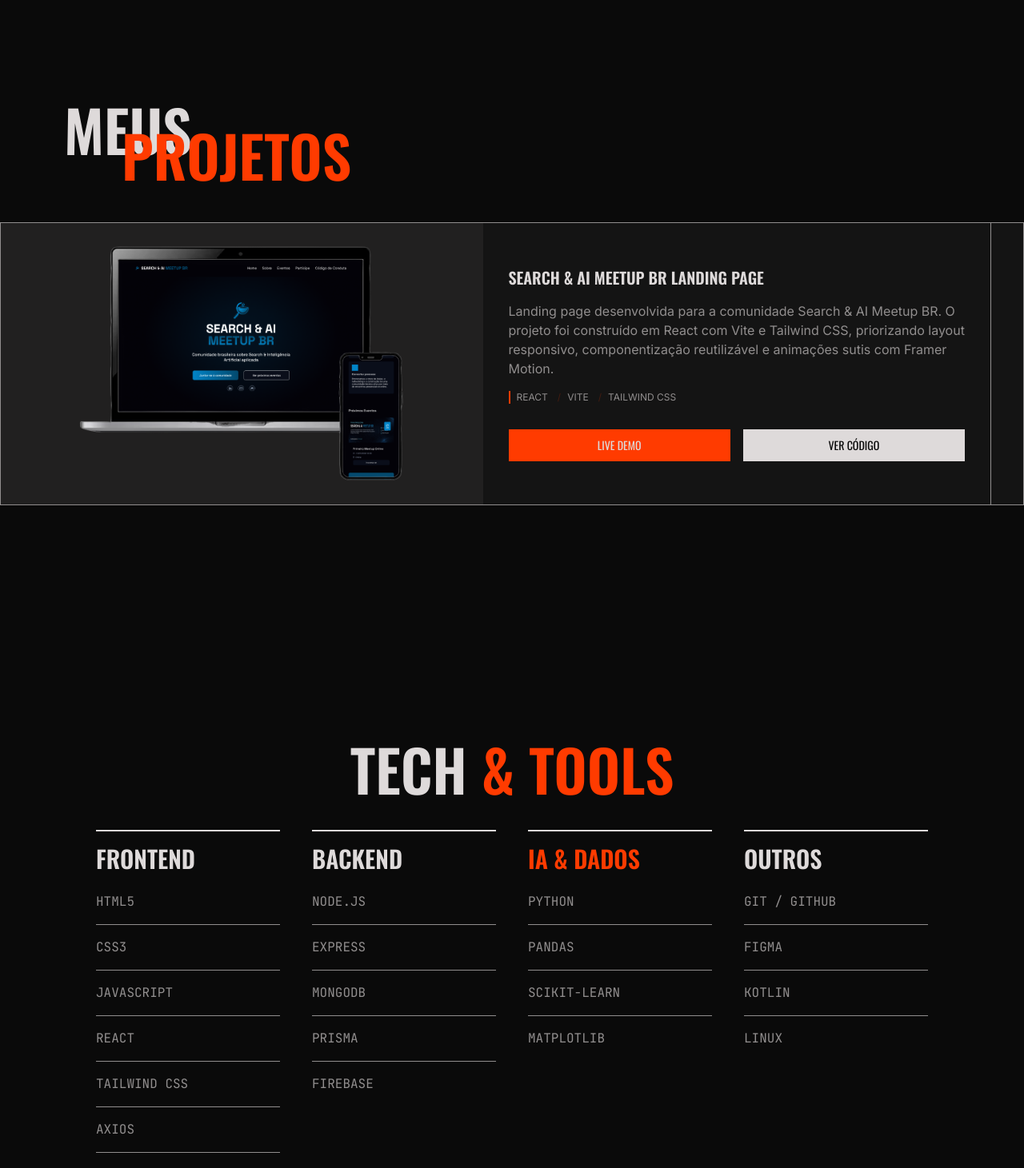
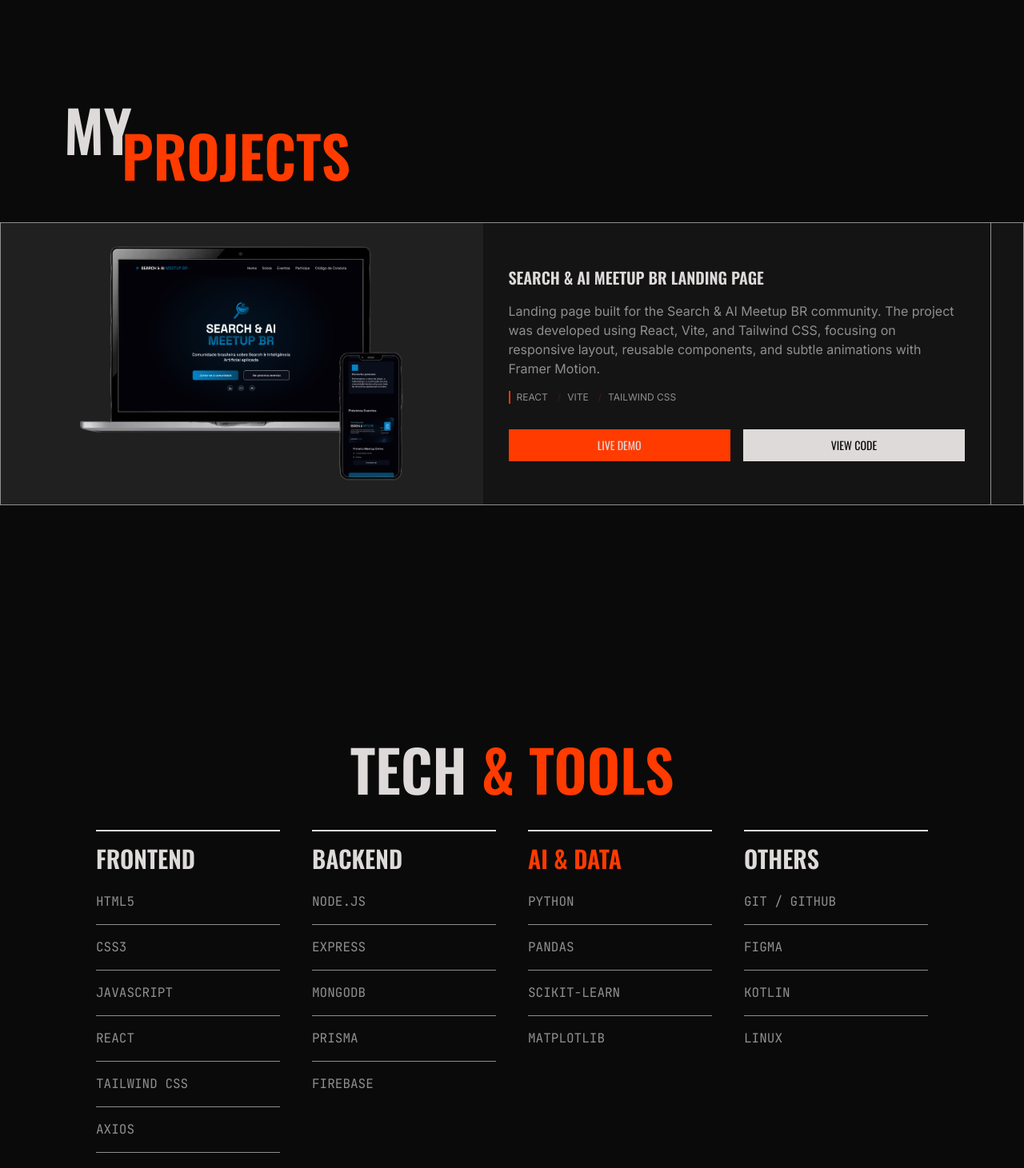
Before and after one commit to isabellatressino/portfolio, a React (Vite) app: page / in a window 1280 px wide. Shown: the part 1580-3041 px from the top of the page at 80% size. Built offline with nearby package versions, Linux system fonts and the light colour scheme.

Commit message:
Translate Projects, Tech and Footer

```diff
--- a/src/components/layout/Footer.jsx
+++ b/src/components/layout/Footer.jsx
@@ -1,4 +1,9 @@
+import { useTranslation } from "react-i18next";
+
 export default function Footer() {
+
+    const { t } = useTranslation();
+
     return (
         <section className="grid-design p-8 sm:px-10 lg:px-20">
             <h4 className="col-span-4 text-2xl mx-auto sm:mx-0 lg:col-start-1 lg:row-start-1 lg:col-span-6">
@@ -13,7 +18,7 @@
             </div>
 
             <hr className="col-span-4 mt-8 border-text-muted/30 sm:col-span-8 lg:col-span-12"></hr>
-            <span className="col-span-4 text-xs mt-2 mx-auto sm:col-span-8 lg:col-span-12">© 2025 Isabella Tressino. Design & desenvolvimento próprios</span>
+            <span className="col-span-4 text-xs mt-2 mx-auto sm:col-span-8 lg:col-span-12">© 2025 Isabella Tressino. {t("footer.rights")}</span>
         </section>
     )
 }
--- a/src/components/layout/NavBar.jsx
+++ b/src/components/layout/NavBar.jsx
@@ -3,7 +3,7 @@
 import MobileMenu from "./MobileMenu";
 import { NavItem } from "../utils/NavItem";
 import LanguageToggle from '../utils/LanguageToggle.jsx'
-import { useTranslation, Trans } from "react-i18next";
+import { useTranslation } from "react-i18next";
 
 export default function Navbar() {
     const [open, setOpen] = useState(false);
--- a/src/components/sections/Projects.jsx
+++ b/src/components/sections/Projects.jsx
@@ -1,8 +1,12 @@
 import { motion } from "framer-motion";
 import { projects } from "../../data/projects";
 import { fadeLeft, fadeRight, fadeUp } from "../../animations/animations";
+import { useTranslation } from "react-i18next";
 
 export default function Projects() {
+
+    const { t } = useTranslation();
+
     return (
         <section
             id="projects"
@@ -17,9 +21,9 @@
                 className="relative col-span-4 ml-8 sm:ml-10 lg:ml-20 sm:col-span-8 lg:col-span-12"
             >
                 <h2>
-                    Meus
+                    {t("projects.section.title.main")}
                     <span className="absolute text-primary top-8 left-18">
-                        Projetos
+                        {t("projects.section.title.highlight")}
                     </span>
                 </h2>
             </motion.div>
@@ -57,9 +61,9 @@
                                     : "sm:border-l sm:border-text-muted sm:ml-10"
                                     } 2xl:max-w-200`}
                             >
-                                <h3>{project.name}</h3>
+                                <h3>{t(`projects.items.${project.id}.name`)}</h3>
 
-                                <p>{project.description}</p>
+                                <p>{t(`projects.items.${project.id}.description`)}</p>
 
                                 <div className="border-l-2 border-primary pl-2 flex gap-2 flex-wrap">
                                     {project.technologies.map((tech, i) => (
@@ -86,7 +90,7 @@
                                             rel="noopener noreferrer"
                                             className="text-sm font-display uppercase h-8 xs:h-10 flex items-center justify-center bg-primary text-text-main hover:bg-text-main hover:text-background transition-colors duration-1000 ease-out"
                                         >
-                                            Live Demo
+                                            {t("projects.actions.live")}
                                         </motion.a>
                                     )}
 
@@ -100,7 +104,7 @@
                                             rel="noopener noreferrer"
                                             className="text-sm font-display uppercase h-8 xs:h-10 flex items-center justify-center bg-text-main text-background hover:bg-primary hover:text-text-main transition-colors duration-1000 ease-out"
                                         >
-                                            Ver Código
+                                            {t("projects.actions.code")}
                                         </motion.a>
                                     )}
                                 </div>
--- a/src/components/sections/TechStack.jsx
+++ b/src/components/sections/TechStack.jsx
@@ -2,8 +2,12 @@
 import { fadeLeft } from "../../animations/animations";
 import TechGroup from "../utils/TechGroup";
 import { motion } from "framer-motion";
+import { useTranslation } from "react-i18next";
 
 export default function TechStack() {
+
+  const { t } = useTranslation();
+
   return (
     <section
       id="tech"
@@ -17,15 +21,15 @@
         className="col-span-4 mx-auto sm:col-span-8 lg:col-span-12"
       >
         <h2>
-          Tech <span className="text-primary">& Tools</span>
+          {t("tech.section.title.main")} <span className="text-primary">{" "}{t("tech.section.title.highlight")}</span>
         </h2>
       </motion.div>
 
       <div className="flex flex-col gap-10 col-span-4 sm:col-span-8 sm:grid sm:grid-cols-2 lg:col-span-12 lg:grid-cols-4">
-        <TechGroup title="Frontend" items={technologies.frontend} />
-        <TechGroup title="Backend" items={technologies.backend} />
-        <TechGroup title="IA & Dados" items={technologies.ia} highlight />
-        <TechGroup title="Outros" items={technologies.others} />
+        <TechGroup title={t("tech.groups.frontend")} items={technologies.frontend} />
+        <TechGroup title={t("tech.groups.backend")} items={technologies.backend} />
+        <TechGroup title={t("tech.groups.ai")} items={technologies.ia} highlight />
+        <TechGroup title={t("tech.groups.others")} items={technologies.others} />
       </div>
     </section>
   );
--- a/src/data/projects.js
+++ b/src/data/projects.js
@@ -2,11 +2,10 @@
 
 export const projects = [
     {
-        name: 'Search & AI Meetup BR Landing Page',
-        description: 'Landing page desenvolvida para a comunidade Search & AI Meetup BR. O projeto foi construído em React com Vite e Tailwind CSS, priorizando layout responsivo, componentização reutilizável e animações sutis com Framer Motion.',
+        id: "search_ai_meetup",
         technologies: ["React", "Vite", "Tailwind CSS"],
         imgUrl: searchAndAIMeetupImg,
-        liveDemo: 'gihub.com',
-        repo: 'github.com'
+        liveDemo: "github.com",
+        repo: "github.com"
     }
-]
+];
--- a/src/locales/en.json
+++ b/src/locales/en.json
@@ -39,5 +39,40 @@
             }
         },
         "cta": "Download CV"
+    },
+    "projects": {
+        "section": {
+            "title": {
+                "main": "My",
+                "highlight": "Projects"
+            }
+        },
+        "items": {
+            "search_ai_meetup": {
+                "name": "Search & AI Meetup BR Landing Page",
+                "description": "Landing page built for the Search & AI Meetup BR community. The project was developed using React, Vite, and Tailwind CSS, focusing on responsive layout, reusable components, and subtle animations with Framer Motion."
+            }
+        },
+        "actions": {
+            "live": "Live Demo",
+            "code": "View Code"
+        }
+    },
+    "tech": {
+        "section": {
+            "title": {
+                "main": "Tech",
+                "highlight": "& Tools"
+            }
+        },
+        "groups": {
+            "frontend": "Frontend",
+            "backend": "Backend",
+            "ai": "AI & Data",
+            "others": "Others"
+        }
+    },
+    "footer": {
+        "rights": "Design & development by myself"
     }
 }
--- a/src/locales/pt.json
+++ b/src/locales/pt.json
@@ -39,5 +39,40 @@
             }
         },
         "cta": "Baixar CV"
+    },
+    "projects": {
+        "section": {
+            "title": {
+                "main": "Meus",
+                "highlight": "Projetos"
+            }
+        },
+        "items": {
+            "search_ai_meetup": {
+                "name": "Search & AI Meetup BR Landing Page",
+                "description": "Landing page desenvolvida para a comunidade Search & AI Meetup BR. O projeto foi construído em React com Vite e Tailwind CSS, priorizando layout responsivo, componentização reutilizável e animações sutis com Framer Motion."
+            }
+        },
+        "actions": {
+            "live": "Live Demo",
+            "code": "Ver Código"
+        }
+    },
+    "tech": {
+        "section": {
+            "title": {
+                "main": "Tech",
+                "highlight": "& Ferramentas"
+            }
+        },
+        "groups": {
+            "frontend": "Frontend",
+            "backend": "Backend",
+            "ai": "IA & Dados",
+            "others": "Outros"
+        }
+    },
+    "footer": {
+        "rights": "Design & desenvolvimento próprios"
     }
 }
```
